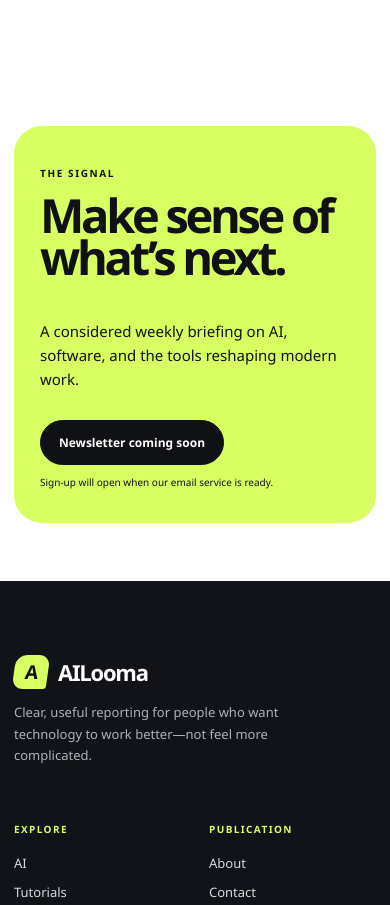
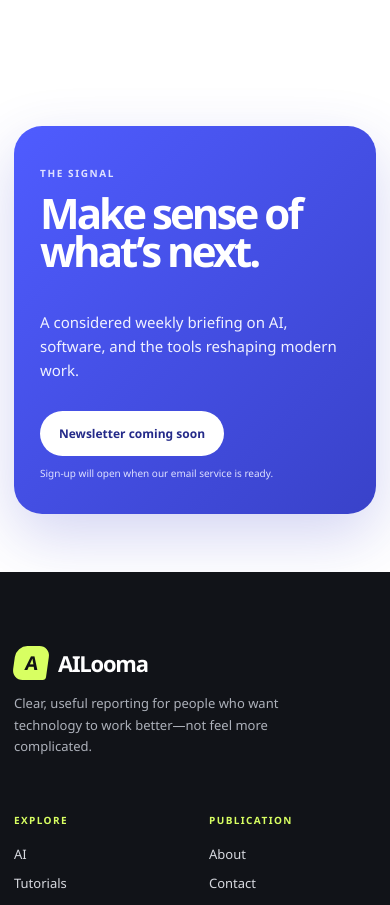
Before and after one commit to virgo93-cmd/ailooma, a Next.js app: page / in a window 390 px wide. Shown: the part 5753-6658 px from the top of the page. Built offline with nearby package versions, Linux system fonts and the light colour scheme; no server answers.

Commit message:
Improve newsletter and footer contrast

```diff
--- a/app/globals.css
+++ b/app/globals.css
@@ -280,21 +280,23 @@ a:focus-visible, button:focus-visible, summary:focus-visible, input:focus-visibl
 .newsletter {
   width: min(1320px,calc(100% - 64px)); margin: 36px auto 86px;
   display: grid; grid-template-columns: 1fr .8fr; gap: 60px; align-items: end;
-  padding: clamp(38px,6vw,76px); border-radius: var(--radius-lg); background: var(--signal);
+  padding: clamp(38px,6vw,76px); border-radius: var(--radius-lg);
+  background: linear-gradient(135deg,#4f5cff 0%,#3942c9 100%); color: #fff;
+  box-shadow: 0 22px 60px rgba(57,66,201,.22);
 }
-.newsletter span { font-size: 10px; font-weight: 900; letter-spacing: .16em; }
+.newsletter span { color: #dfe1ff; font-size: 10px; font-weight: 900; letter-spacing: .16em; }
 .newsletter h2 {
   max-width: 700px; margin: 12px 0 0; font-size: clamp(46px,6vw,80px);
   line-height: .9; letter-spacing: -.07em;
 }
-.newsletter p { max-width: 480px; font-size: 15px; line-height: 1.6; }
+.newsletter p { max-width: 480px; color: #f0f1ff; font-size: 15px; line-height: 1.6; }
 .newsletter button, .coming-soon {
   display: inline-flex; align-items: center; gap: 8px; margin-top: 14px;
-  padding: 13px 18px; border: 1px solid var(--ink); border-radius: 999px;
-  background: var(--ink); color: white; font-size: 12px; font-weight: 800;
+  padding: 13px 18px; border: 1px solid transparent; border-radius: 999px;
+  background: #fff; color: #242a89; font-size: 12px; font-weight: 800;
 }
 .newsletter button:disabled { cursor: default; }
-.newsletter small { display: block; margin-top: 10px; font-size: 10px; }
+.newsletter small { display: block; margin-top: 10px; color: #dfe1ff; font-size: 10px; }
 .offline-home {
   min-height: 68vh; display: grid; grid-template-columns: 1.3fr .7fr;
   gap: 80px; align-items: center; padding-block: 80px;
@@ -535,7 +537,7 @@ a:focus-visible, button:focus-visible, summary:focus-visible, input:focus-visibl
 .footer-grid > div:nth-child(2) a, .footer-grid > div:nth-child(3) a {
   margin: 0 0 11px; color: #d7d9df; font-size: 13px;
 }
-.coming-soon { border-color: #3b3f48; background: #1b1e24; }
+.coming-soon { border-color: #3b3f48; background: #1b1e24; color: white; }
 .copyright {
   margin-top: 62px; padding: 22px 0 30px; border-top: 1px solid #30343c;
   color: #878b94; font-size: 10px;
@@ -606,7 +608,7 @@ a:focus-visible, button:focus-visible, summary:focus-visible, input:focus-visibl
   .latest-grid > .story, .three-grid > .story, .tutorial-grid > .story,
   .tools-grid > .story, .editors-grid > .story, .archive-grid > .story { margin-bottom: 34px; }
   .newsletter { gap: 26px; margin-bottom: 58px; padding: 34px 26px; }
-  .newsletter h2 { font-size: 47px; }
+  .newsletter h2 { font-size: 42px; }
   .archive, .search-page, .content-page, .not-found, .error-page { padding-block: 44px 80px; }
   .archive > header > span { position: static; }
   .author-head { align-items: flex-start; flex-direction: column; }
```
